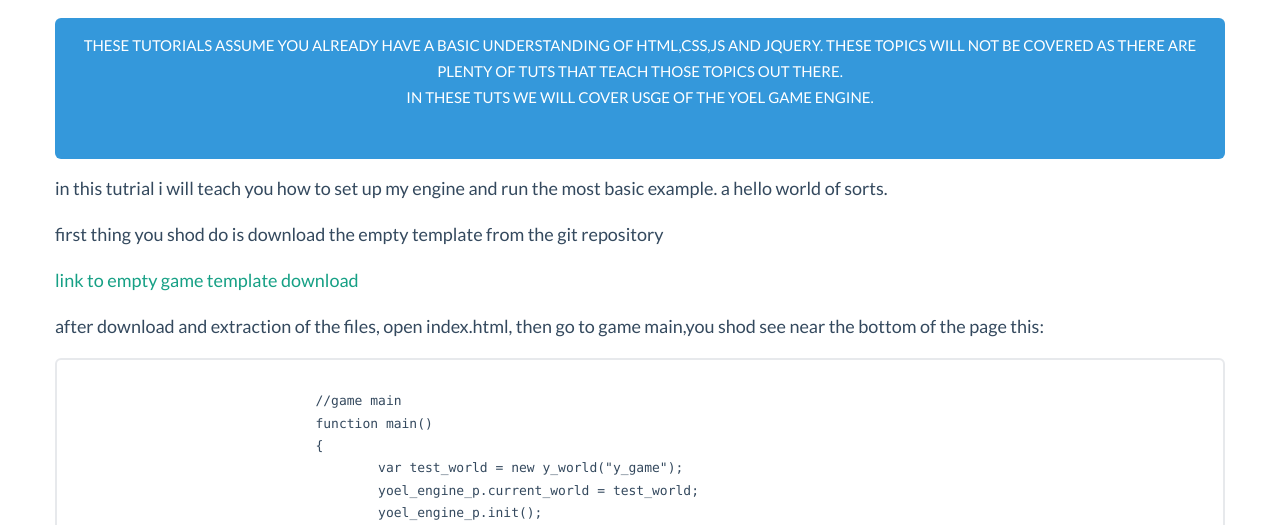
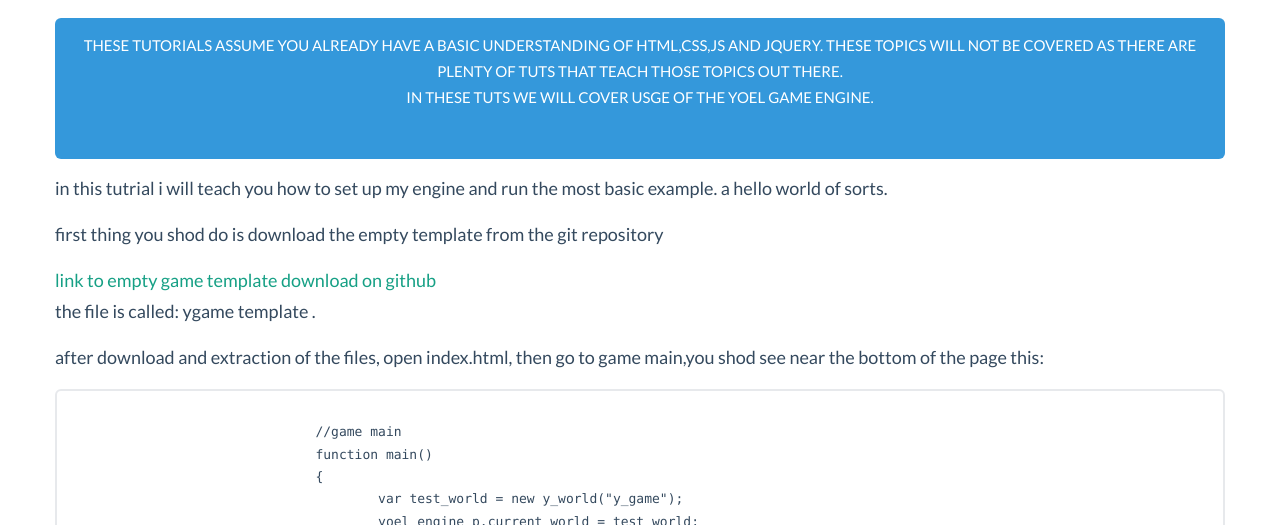
Before and after one commit to yoel123/yoel-html5-game-engine-tutorials, a plain HTML site: page 1.html in a window 1280 px wide. Shown: the part 275-800 px from the top of the page. Drawn offline with Linux system fonts and the light colour scheme; files whose address does not match are found by name.

Commit message:
commit 3

```diff
--- a/1.html
+++ b/1.html
@@ -44,8 +44,9 @@
 				<p>
 				first thing you shod do is download the empty template from the git repository
 				</p>
-				<a href="#">link to empty game template download</a>
+				<a href="https://github.com/yoel123/yoel-html5-game-engine-tutorials/archive/master.zip">link to empty game template download on github</a>
 				<p>
+				the file is called: ygame template .
 				</p>
 				<p>
 					after download and extraction of the files, open index.html, then go to
```
